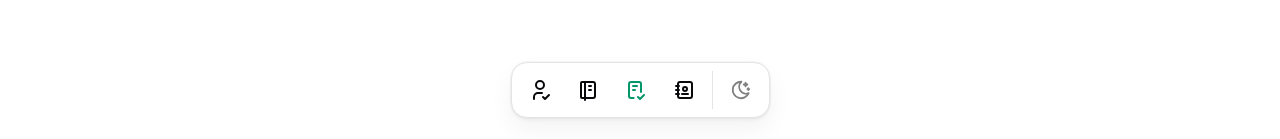
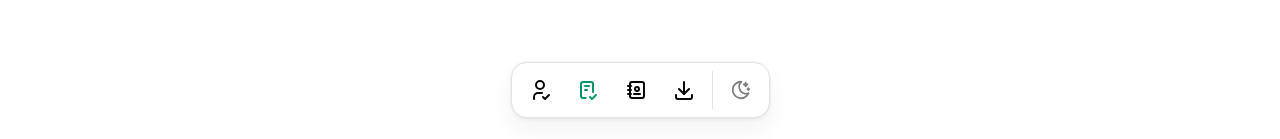
Before and after one commit to madlifiyx/portfolio-web-templates, a React (Vite) app: page /project in a window 1280 px wide. Shown: the part 658-797 px from the top of the page. Built offline with nearby package versions, Linux system fonts and the light colour scheme.

Commit message:
Feat (component): change navbar menu from blog to download for resume

```diff
--- a/src/components/navbar.tsx
+++ b/src/components/navbar.tsx
@@ -3,7 +3,7 @@ import { Separator } from './ui/separator';
 import { ThemeToogle } from './theme-toogle';
 import {
   IconUserCheck,
-  IconNotebook,
+  IconDownload,
   IconChecklist,
   IconAddressBook,
 } from '@tabler/icons-react';
@@ -13,10 +13,10 @@ import {
   TooltipTrigger,
 } from '@/components/ui/tooltip';
 import { NavLink } from 'react-router';
+import resume from '@/assets/pdf/Resume.pdf';
 
 const navItems = [
   { to: '/', icon: <IconUserCheck />, label: 'Resume' },
-  { to: '/blog', icon: <IconNotebook />, label: 'Blog' },
   { to: '/project', icon: <IconChecklist />, label: 'Project' },
   { to: '/contact', icon: <IconAddressBook />, label: 'Contact' },
 ];
@@ -27,7 +27,10 @@ export const Navbar = () => {
       <div className='fixed bottom-0 inset-x-0 h-16 w-full bg-background to-transparent backdrop-blur-lg [-webkit-mask-image:linear-gradient(to_top,black,transparent)] dark:bg-background' />
       <Dock className='z-50 pointer-events-auto relative mx-auto flex min-h-full h-full items-center px-4 lg:px-2 bg-background [box-shadow:0_0_0_1px_rgba(0,0,0,.03),0_2px_4px_rgba(0,0,0,.05),0_12px_24px_rgba(0,0,0,.05)] transform-gpu dark:[border:1px_solid_rgba(255,255,255,.1)] dark:[box-shadow:0_-20px_80px_-20px_#ffffff1f_inset]'>
         {navItems.map(({ to, icon, label }) => (
-          <DockIcon key={to}>
+          <DockIcon
+            key={to}
+            className='mx-1 lg:mx-0'
+          >
             <Tooltip>
               <TooltipTrigger asChild>
                 <div>
@@ -48,6 +51,21 @@ export const Navbar = () => {
             </Tooltip>
           </DockIcon>
         ))}
+        <DockIcon className='mx-1 lg:mx-0'>
+          <Tooltip>
+            <TooltipTrigger asChild>
+              <a
+                href={resume}
+                download='Resume - Your Name.pdf'
+                className='flex flex-col items-center justify-center'
+              >
+                <IconDownload />
+                <div className='text-center lg:hidden text-xs'>Download</div>
+              </a>
+            </TooltipTrigger>
+            <TooltipContent>Download Resume</TooltipContent>
+          </Tooltip>
+        </DockIcon>
         <Separator orientation='vertical' />
         <DockIcon>
           <ThemeToogle />
--- a/src/components/project-card.tsx
+++ b/src/components/project-card.tsx
@@ -176,7 +176,14 @@ export const ProjectCard: React.FC<ProjectCardProps> = ({
       )}
       <CardHeader className='px-2 pt-3'>
         <div className='flex justify-between gap-8'>
-          <CardTitle className='truncate'>{title}</CardTitle>
+          <Link
+            to={browserLink || ''}
+            target='_blank'
+          >
+            <CardTitle className='truncate hover:underline cursor-pointer'>
+              {title}
+            </CardTitle>
+          </Link>
           <div className='flex justify-end gap-1'>
             {isBrowser && (
               <IconWithTooltip
```
Also changed, not shown: 1 other file (tests, documents, lock files or other folders).
